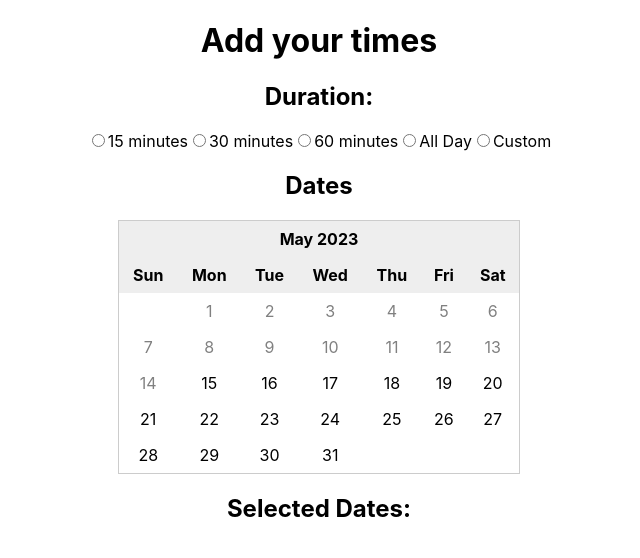
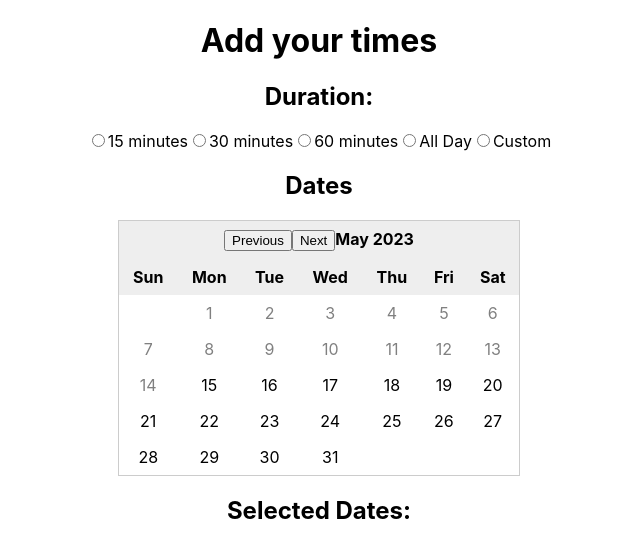
Before and after one commit to AYanchev01/Vote-for-meeting, a React (Create React App) app in the folder client/: page / in a window 1280 px wide. Shown: the top 558 px of the page, without its empty margins (321-961 px from the left). Built offline with nearby package versions, Linux system fonts and the light colour scheme.

Commit message:
add prev and next month buttons

```diff
--- a/client/src/components/Calendar.tsx
+++ b/client/src/components/Calendar.tsx
@@ -21,8 +21,27 @@ const Calendar: React.FC<CalendarProps> = ({ selectedDuration, customDuration })
     const [selectedDates, setSelectedDates] = useState<Date[]>([]);
     const [startTimeInputs, setStartTimeInputs] = useState<{ [key: string]: string[] }>({});
     const currentDate = new Date();
-    const currentMonth = currentDate.getMonth();
-    const currentYear = currentDate.getFullYear();
+    const [currentMonth, setCurrentMonth] = useState(currentDate.getMonth());
+    const [currentYear, setCurrentYear] = useState(currentDate.getFullYear());
+
+
+    const handlePreviousMonth = () => {
+        if (currentMonth === 0) {
+            setCurrentMonth(11);
+            setCurrentYear(currentYear - 1);
+        } else {
+            setCurrentMonth(currentMonth - 1);
+        }
+    };
+
+    const handleNextMonth = () => {
+        if (currentMonth === 11) {
+            setCurrentMonth(0);
+            setCurrentYear(currentYear + 1);
+        } else {
+            setCurrentMonth(currentMonth + 1);
+        }
+    };
 
     const handleAddStartTime = (date: Date) => {
         setStartTimeInputs({
@@ -93,10 +112,13 @@ const Calendar: React.FC<CalendarProps> = ({ selectedDuration, customDuration })
         for (let day = 1; day <= daysInMonth; day++) {
             const date = new Date(currentYear, currentMonth, day);
             const isSelectable = date >= currentDate; // only allow selecting dates after today
-            const isSelected = selectedDates.some((selectedDate) => selectedDate.toDateString() === date.toDateString());
+            const isSelected = selectedDates.some(
+                (selectedDate) => selectedDate.toDateString() === date.toDateString()
+            );
             const isBeforeCurrentDate = date < currentDate;
 
-            const classNames = `calendar-day ${isSelectable ? 'selectable' : ''} ${isSelected ? 'selected' : ''} ${isBeforeCurrentDate ? 'before-current-date' : ''}`;
+            const classNames = `calendar-day ${isSelectable ? 'selectable' : ''
+                } ${isSelected ? 'selected' : ''} ${isBeforeCurrentDate ? 'before-current-date' : ''}`;
 
             calendarDays.push(
                 <td
@@ -124,13 +146,18 @@ const Calendar: React.FC<CalendarProps> = ({ selectedDuration, customDuration })
         }
 
         return (
+            <>
                 <table>
                     <thead>
                         <tr>
-                        <th colSpan={7}>{monthNames[currentMonth]} {currentYear}</th>
+                            <th colSpan={7}>
+                                <button onClick={handlePreviousMonth}>Previous</button>
+                                <button onClick={handleNextMonth}>Next</button>
+                                {monthNames[currentMonth]} {currentYear}
+                            </th>
                         </tr>
                         <tr>
-                        {daysOfWeek.map(day => (
+                            {daysOfWeek.map((day) => (
                                 <th key={day}>{day.slice(0, 3)}</th>
                             ))}
                         </tr>
@@ -139,6 +166,7 @@ const Calendar: React.FC<CalendarProps> = ({ selectedDuration, customDuration })
                         {calendarRows}
                     </tbody>
                 </table>
+            </>
         );
     };
 
```
Lines whose indentation alone changed are shown as unchanged.
